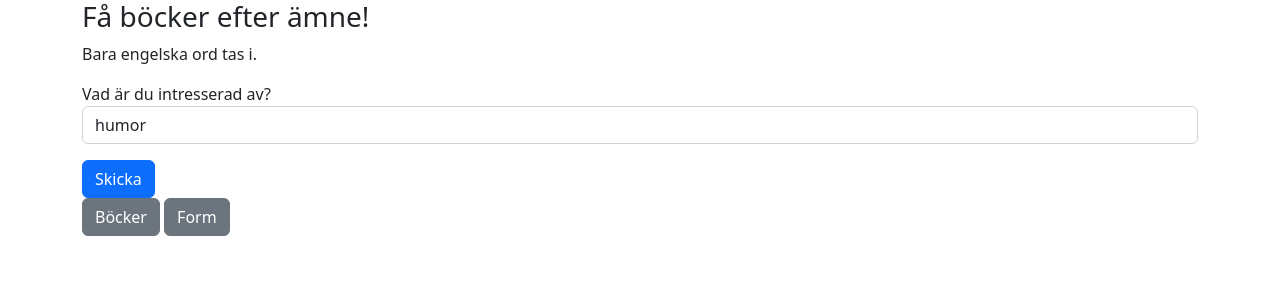
After one commit to Sjobergpeter/Group_project, a Flask app: page /books_form in a window 1280 px wide. The commit adds this page. Shown: the top 300 px of the page. Run offline with Flask 3, Linux system fonts and the light colour scheme.

Commit message:
Added route books_form that lets a user search a book by the topic. Added tests folder. Added functions related to books_form in func.py

```diff
--- a/application/app.py
+++ b/application/app.py
@@ -1,6 +1,7 @@
-from flask import Flask, render_template
+from flask import Flask, render_template, request
 import requests
 import random
+from . import app, func
 
 from application import func
 
@@ -111,8 +112,14 @@ def books():
         except:
             author = "Unknown"
         downloads_number = random_book['download_count']
-        read_link = random_book['formats']['text/html']
-        cover = random_book['formats']['image/jpeg']
+        try:
+            read_link = random_book['formats']['text/html']
+        except:
+            read_link = "https://gutenberg.org/"
+        try:
+            cover = random_book['formats']['image/jpeg']
+        except:
+            cover = "Ingen omslagsbild laddades"
 
 
     else:
@@ -121,5 +128,36 @@ def books():
     return render_template('books.html', title=title, author=author, downloads_number=downloads_number, read_link=read_link, cover=cover)
 
 
+
+@app.route("/books_form", methods =["GET", "POST"])
+
+def books_form():
+
+    if request.method == 'POST':
+
+        topic = request.form.get('topic')
+
+        api_url = f"https://gutendex.com/books/?topic={topic}"
+
+        response = requests.get(api_url)
+
+        # if the api is responsive
+        if response.status_code == 200:
+
+            #getting the full response from a webpage
+            books = response.json()
+
+            data = func.build_df(books)
+
+        else:
+            data = "Boker misslyckades med att laddas!"
+
+        return render_template('books_form.html', data=data)
+
+    else:
+
+        return render_template('books_form.html')
+
+
 if __name__ == "__main__":
     app.run(debug=True)
--- /dev/null
+++ b/application/templates/books_form.html
@@ -0,0 +1,22 @@
+{% extends "layout.html" %}
+
+{% block title %}
+Få böcker efter ämne
+{% endblock %}
+
+{% block content %}
+<h3>Få böcker efter ämne!</h3>
+<p>Bara engelska ord tas i.</p>
+
+<form method="post" action="/books_form">
+    <label for="topic">Vad är du intresserad av?</label>
+    <div class="input-group mb-3">
+        <input type="text" id="topic" name="topic" class="form-control" value="humor">
+    </div>
+
+    <button type="submit" class="btn btn-primary">Skicka</button>
+</form>
+
+{{data | safe}}
+
+{% endblock %}
--- a/application/templates/layout.html
+++ b/application/templates/layout.html
@@ -9,6 +9,8 @@
 <body>
     <div class="container">
         {% block content %}{% endblock %}
+        <a href="/books" class="btn btn-secondary">Böcker</a>
+        <a href="/books_form" class="btn btn-secondary">Form</a>
     </div>
 </body>
 </html>
```
Also changed, not shown: application/func.py (+24 -0 lines), requirements.txt (+10 -0 lines), tests/test_books.py (added, +29 -0 lines).
